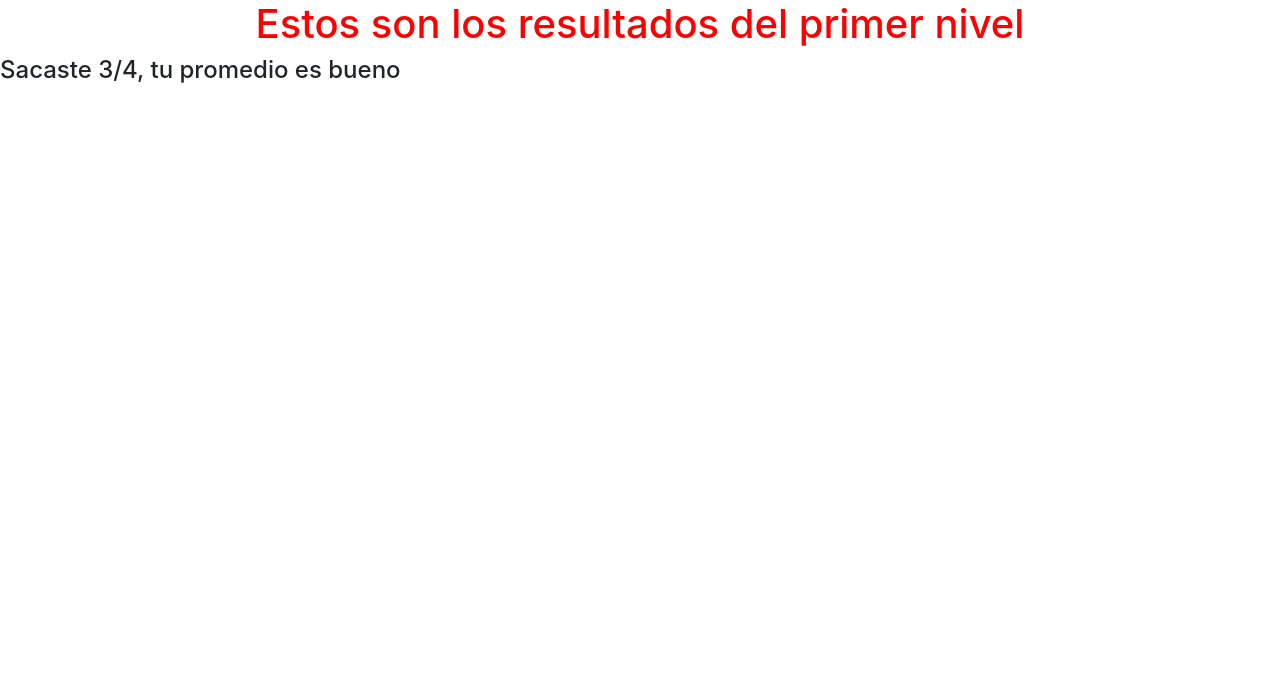
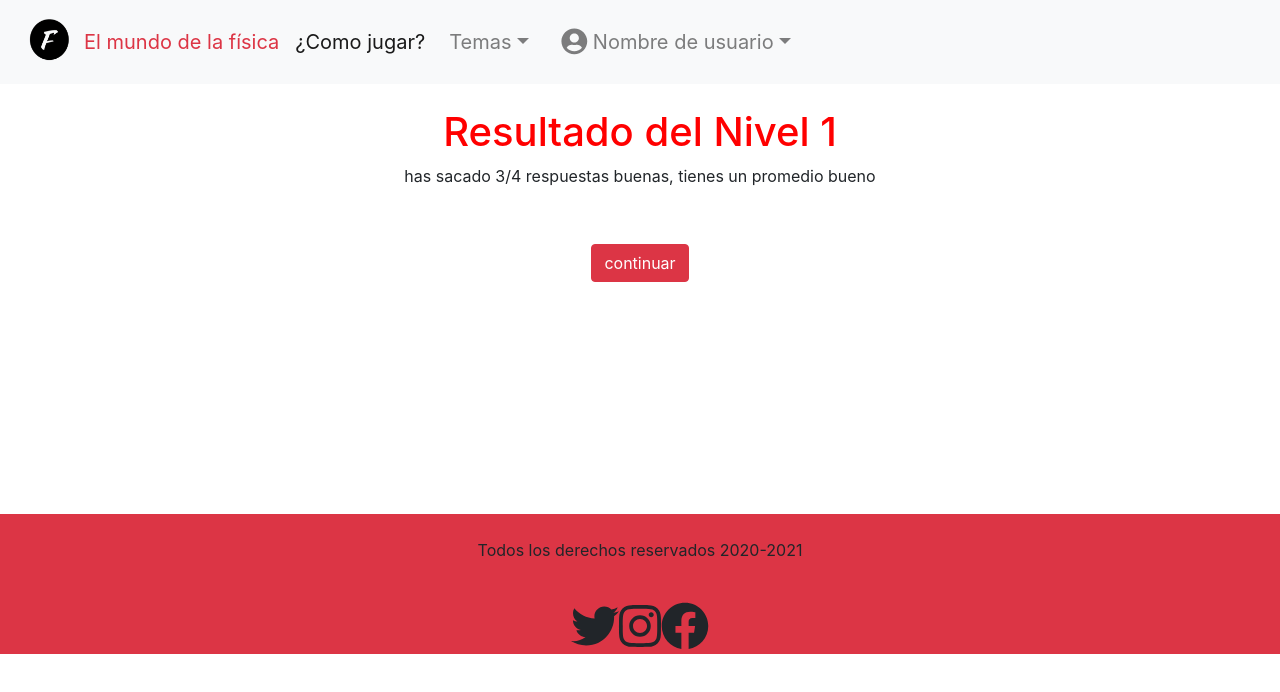
Before and after one commit to emanueljulio420/Equipo-7_PPI_2020, a React (Create React App) app in the folder frontend/: page /resu in a window 1280 px wide. Shown: the top 692 px of the page. Built offline with nearby package versions, Linux system fonts and the light colour scheme.

Commit message:
se corrigen cosas de la pagina respuestas

```diff
--- /dev/null
+++ b/frontend/src/Components/Resultado.jsx
@@ -0,0 +1,35 @@
+import React from 'react';
+import { Link } from 'react-router-dom';
+
+function Resultado() {
+
+    return (
+
+        <body className="text-center">
+            <div className="App">
+            <br></br>
+             <h1>Resultado del Nivel 1 </h1>
+             <p> has sacado 3/4 respuestas buenas, tienes un promedio bueno </p>
+             <br></br>
+             <button type="button" className="btn btn-danger text-center mx-2 my-3">continuar </button>
+            <br></br>
+            <br></br>
+            <br></br>
+            <br></br>
+            <br></br>
+            <br></br>
+            <br></br>
+            <br></br>
+            <br></br>
+            <br></br>
+
+
+
+            </div>
+
+        </body>
+    );
+}
+
+
+export default Resultado;
--- a/frontend/src/Components/resultados.jsx
+++ /dev/null
@@ -1,15 +0,0 @@
-import React from 'react';
-import { Link } from 'react-router-dom';
-
-function resultados() {
-
-    return (
-           <div>
-            <h1>Estos son los resultados del primer nivel</h1>
-            <h4>Sacaste 3/4, tu promedio es bueno</h4>
-            </div>
-    );
-}
-
-
-export default resultados;
--- a/frontend/src/Pages/resultados.js
+++ b/frontend/src/Pages/Resultado.js
@@ -1,17 +1,16 @@
 import React from 'react';
 import Icono from '../Components/Icono';
 import HeaderEstudiante from '../Components/HeaderEstudiante';
-//import resultados from '../Components/resultados';
+import Resultado from '../Components/Resultado';
 
-
-function resultadoss () {
+function resultados () {
   return (
-    <div className="resultadoss">
+    <div className="resultados">
       <HeaderEstudiante />
-
+      <Resultado/>
       <Icono />
     </div>
   );
 }
 
-export default resultadoss;
+export default resultados;
--- a/frontend/src/Route/App.js
+++ b/frontend/src/Route/App.js
@@ -19,7 +19,9 @@ import InicioD from '../Pages/InicioD';
 import InicioE from '../Pages/InicioE';
 import NivelTress from '../Pages/NivelTres';
 import NivelCuaa from '../Pages/NivelCua';
-import resultados from '../Components/resultados';
+import Resultado from '../Components/Resultado';
+import resultados from '../Pages/Resultado';
+
 
 const App = () => {
 
@@ -50,6 +52,8 @@ const App = () => {
 
 
 
+
+
             </Switch>
         </BrowserRouter>
 
```
Also changed, not shown: frontend/src/Pages/Resultaado.js (added).
